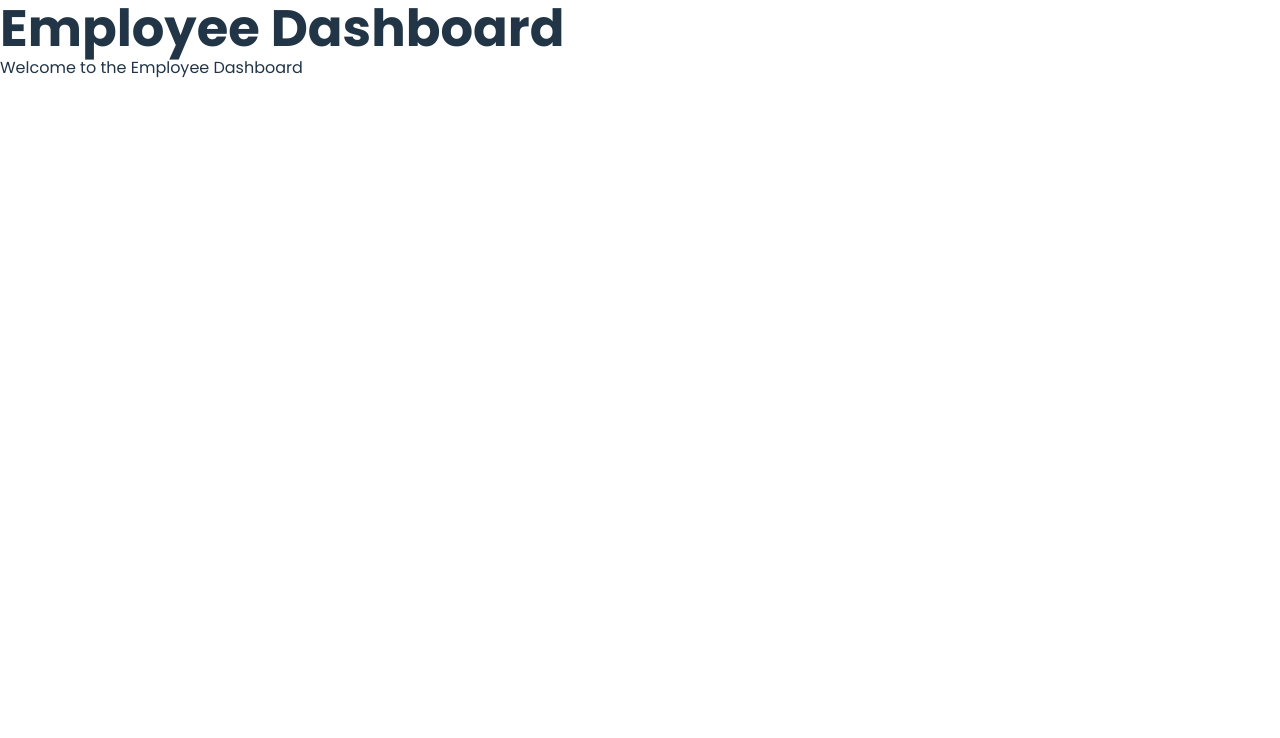
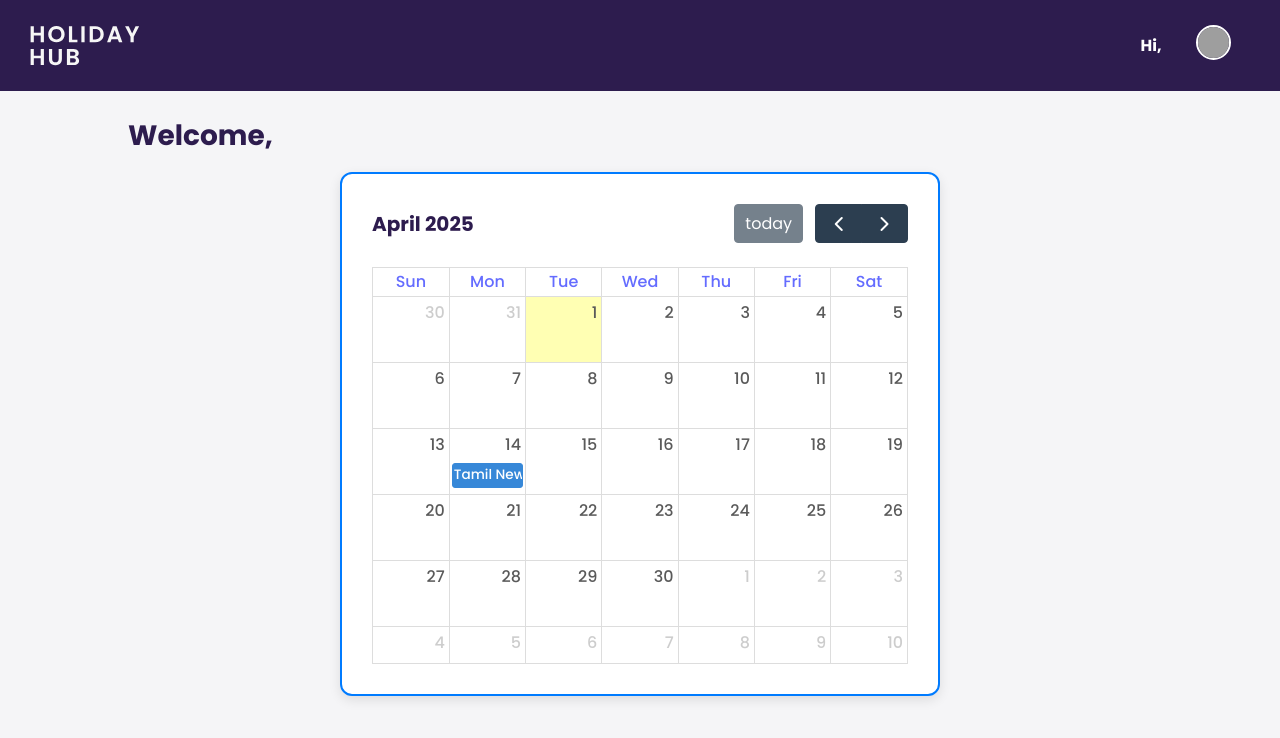
Before and after one commit to AkashWissen1/HolidayHub-Frontend, a React (Vite) app in the folder HolidayHub-Frontend/: page /employee/dashboard in a window 1280 px wide. Shown: the top 738 px of the page. Built offline with nearby package versions, Linux system fonts and the light colour scheme; grey boxes are pictures that could not be loaded.

Commit message:
Employee Dashboard

```diff
--- a/HolidayHub-Frontend/package.json
+++ b/HolidayHub-Frontend/package.json
@@ -23,6 +23,6 @@
     "eslint-plugin-react-hooks": "^5.1.0",
     "eslint-plugin-react-refresh": "^0.4.19",
     "globals": "^15.15.0",
-    "vite": "^6.2.0"
+    "vite": "^6.2.4"
   }
 }
--- a/HolidayHub-Frontend/src/pages/Login.jsx
+++ b/HolidayHub-Frontend/src/pages/Login.jsx
@@ -64,6 +64,7 @@ const Login = () => {
 
       if (response.ok) {
         console.log('Login successful. User role:', role);
+        localStorage.setItem("username", role);  // Store username
         switch(role.toUpperCase()) {
           case 'HR':
             navigate('/hr/dashboard');
--- a/HolidayHub-Frontend/src/pages/employee/Dashboard.jsx
+++ b/HolidayHub-Frontend/src/pages/employee/Dashboard.jsx
@@ -1,10 +1,104 @@
-import React from 'react';
+import React, { useState, useEffect } from "react";
+import FullCalendar from "@fullcalendar/react";
+import dayGridPlugin from "@fullcalendar/daygrid";
+import "./HolidayCalender.css";
+import "../../styles/Header.css";
+import logo from "../../assets/logo.svg";
 
 const EmployeeDashboard = () => {
+  const [username, setUsername] = useState("");
+
+  useEffect(() => {
+    const storedUsername = localStorage.getItem("username");
+    if (storedUsername) {
+      setUsername(storedUsername);
+    }
+  }, []);
+
+  const holidays = [
+    { title: "Tamil New Year", date: "2025-04-14", reason: "Tamil New Year" },
+    { title: "New Year's Day", date: "2025-01-01", reason: "Start of the New Year" },
+    { title: "Republic Day", date: "2025-01-26", reason: "National Holiday" },
+    { title: "Independence Day", date: "2025-08-15", reason: "Freedom Celebration" },
+  ];
+
+  const [tooltipData, setTooltipData] = useState(null);
+  const [position, setPosition] = useState({ x: 0, y: 0 });
+
+  useEffect(() => {
+    const handleMouseMove = (event) => {
+      if (!event.target.closest(".fc-daygrid-day")) {
+        setTooltipData(null);
+      }
+    };
+
+    document.addEventListener("mousemove", handleMouseMove);
+    return () => document.removeEventListener("mousemove", handleMouseMove);
+  }, []);
+
+  const handleMouseEnter = (info) => {
+    const rect = info.el.getBoundingClientRect();
+    setPosition({ x: rect.left + 20, y: rect.top + 20 });
+    setTooltipData({
+      date: info.event.startStr,
+      reason: info.event.extendedProps.reason,
+    });
+  };
+
+  const handleLogout = () => {
+    localStorage.removeItem("username");
+    window.location.href = "/login"; // Redirect to login page
+  };
+
   return (
-    <div className="employee-dashboard">
-      <h1>Employee Dashboard</h1>
-      <p>Welcome to the Employee Dashboard</p>
+    <div className="dashboard-container">
+      {/* Header Section */}
+      <header className="dashboard-header">
+  <div className="logo-container">
+    <img src={logo} alt="Holiday Hub Logo" className="logo-image" />
+  </div>
+
+  <div className="user-options">
+    <span className="username">Hi, {username}</span>
+
+    {/* Profile Dropdown */}
+    <div className="profile-dropdown">
+      <button className="profile-btn">
+      <img src="https://cdn-icons-png.flaticon.com/512/149/149071.png" alt="Profile" className="profile-icon" />
+      </button>
+      <div className="dropdown-content">
+        <a href="/profile">View Profile</a>
+        <a onClick={handleLogout}>Logout</a>
+      </div>
+    </div>
+  </div>
+</header>
+
+
+      {/* Greeting and Calendar Section */}
+      <div className="holiday-dashboard">
+        <h1 className="greeting">Welcome, {username}</h1>
+        <div className="calendar-container">
+          <FullCalendar
+            plugins={[dayGridPlugin]}
+            initialView="dayGridMonth"
+            events={holidays}
+            eventMouseEnter={handleMouseEnter}
+          />
+          {tooltipData && (
+            <div
+              className="tooltip"
+              style={{ top: `${position.y}px`, left: `${position.x}px` }}
+            >
+              <div className="tooltip-header">
+                {new Date(tooltipData.date).toLocaleString("en-US", { month: "long" })}
+              </div>
+              <div className="tooltip-date">{new Date(tooltipData.date).getDate()}</div>
+              <div className="tooltip-reason">{tooltipData.reason}</div>
+            </div>
+          )}
+        </div>
+      </div>
     </div>
   );
 };
--- /dev/null
+++ b/HolidayHub-Frontend/src/pages/employee/HolidayCalender.css
@@ -0,0 +1,191 @@
+/* General Dashboard Styles */
+.dashboard-container {
+    background-color: #f5f5f7;
+    min-height: 100vh;
+}
+/* Profile Dropdown Styling */
+.profile-dropdown {
+    position: relative;
+    display: inline-block;
+}
+
+.profile-btn {
+    background: transparent;
+    border: none;
+    cursor: pointer;
+}
+
+.profile-icon {
+    width: 35px;
+    height: 35px;
+    border-radius: 50%;
+    object-fit: cover;
+    border: 2px solid white;
+}
+
+.dropdown-content {
+    display: none;
+    position: absolute;
+    right: 0;
+    background: white;
+    min-width: 150px;
+    box-shadow: 0px 4px 8px rgba(0, 0, 0, 0.2);
+    border-radius: 5px;
+    overflow: hidden;
+    z-index: 1000;
+}
+
+.dropdown-content a {
+    display: block;
+    padding: 10px;
+    color: black;
+    text-decoration: none;
+    transition: background 0.3s ease;
+}
+
+.dropdown-content a:hover {
+    background: #f1f1f1;
+}
+
+/* Show dropdown when hovered */
+.profile-dropdown:hover .dropdown-content {
+    display: block;
+}
+
+/* Header Styling */
+.dashboard-header {
+    display: flex;
+    justify-content: space-between;
+    align-items: center;
+    padding: 15px 30px;
+    background: #2d1c4e;
+    color: white;
+}
+
+.logo-container {
+    display: flex;
+    align-items: center;
+}
+
+.logo-image {
+    height: 40px;
+}
+
+/* User Options Styling */
+.user-options {
+    display: flex;
+    align-items: center;
+    gap: 15px;
+}
+
+.username {
+    font-size: 16px;
+    font-weight: bold;
+}
+
+.logout-btn {
+    background: #ff4d4d;
+    color: white;
+    border: none;
+    padding: 8px 12px;
+    border-radius: 5px;
+    cursor: pointer;
+    font-size: 14px;
+    transition: background 0.3s ease-in-out;
+}
+
+.logout-btn:hover {
+    background: #cc0000;
+}
+
+/* Greeting Section */
+.holiday-dashboard {
+    display: flex;
+    flex-direction: column;
+    align-items: center;
+    justify-content: center;
+    margin-top: 30px;
+}
+
+.greeting {
+    font-size: 28px;
+    font-weight: bold;
+    color: #2d1c4e;
+    margin-bottom: 20px;
+    text-align: left;
+    width: 80%;
+}
+
+/* Calendar Styles */
+.calendar-container {
+    background: white;
+    padding: 30px;
+    border-radius: 12px;
+    box-shadow: 0px 4px 12px rgba(0, 0, 0, 0.1);
+    width: 50%;
+    max-width: 600px;
+    border: 2px solid #007bff;
+}
+
+/* FullCalendar Styles */
+.fc-toolbar-title {
+    font-size: 20px !important;
+    font-weight: bold;
+    color: #2d1c4e;
+}
+
+.fc-daygrid-day-number {
+    color: #5a5a5a !important;
+}
+
+.fc-day-today {
+    background: #ffffb3 !important;
+    color: white !important;
+
+}
+
+/* Tooltip Styling */
+.tooltip {
+    position: absolute;
+    background: white;
+    color: black;
+    padding: 10px 15px;
+    border-radius: 10px;
+    box-shadow: 0 4px 10px rgba(0, 0, 0, 0.2);
+    font-size: 14px;
+    width: 180px;
+    pointer-events: none;
+    z-index: 1000;
+    transform: translate(-50%, -100%);
+    display: flex;
+    flex-direction: column;
+    align-items: center;
+    font-family: Arial, sans-serif;
+}
+
+/* Tooltip Header */
+.tooltip-header {
+    background: linear-gradient(135deg, #6a0dad, #8a2be2);
+    color: white;
+    width: 100%;
+    text-align: center;
+    padding: 8px 0;
+    font-weight: bold;
+    border-top-left-radius: 10px;
+    border-top-right-radius: 10px;
+}
+
+/* Tooltip Date */
+.tooltip-date {
+    font-size: 22px;
+    font-weight: bold;
+    color: black;
+    margin-top: 5px;
+}
+
+/* Tooltip Reason */
+.tooltip-reason {
+    font-size: 14px;
+    color: black;
+    margin-top: 4px;
+}
```
Also changed, not shown: package.json (added, +25 -0 lines), 2 other files (tests, documents, lock files or other folders).
